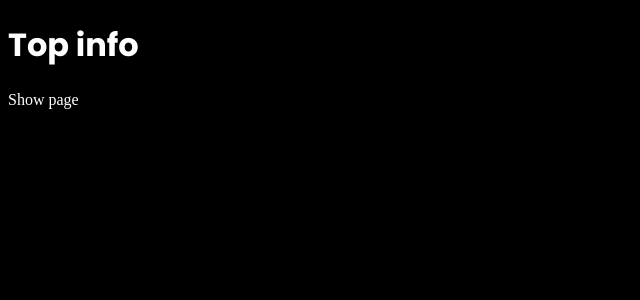
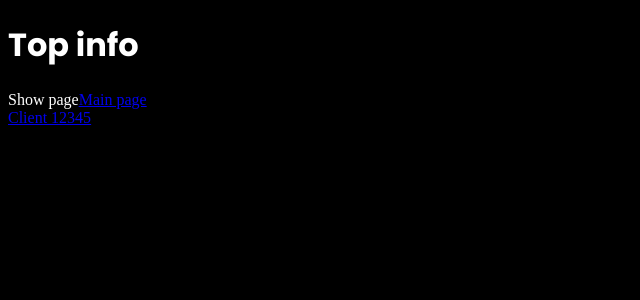
Before and after one commit to yuronn5/next-js-app, a Next.js app: page /client/show in a window 1280 px wide. Shown: the top 300 px of the page, without its empty margins (0-640 px from the left). Built offline with nearby package versions, Linux system fonts and the light colour scheme.

Commit message:
how to add links

```diff
--- a/app/client/show/page.js
+++ b/app/client/show/page.js
@@ -1,11 +1,14 @@
 // 'use client'
 
 // import { useState } from "react";
+import Link from "next/link";
 
 export default function Show() {
     return (
       <div>
         Show page
+        <Link href="/">Main page</Link><br/>
+        <Link href="/client/12345">Client 12345</Link>
       </div>
     );
   }
```
